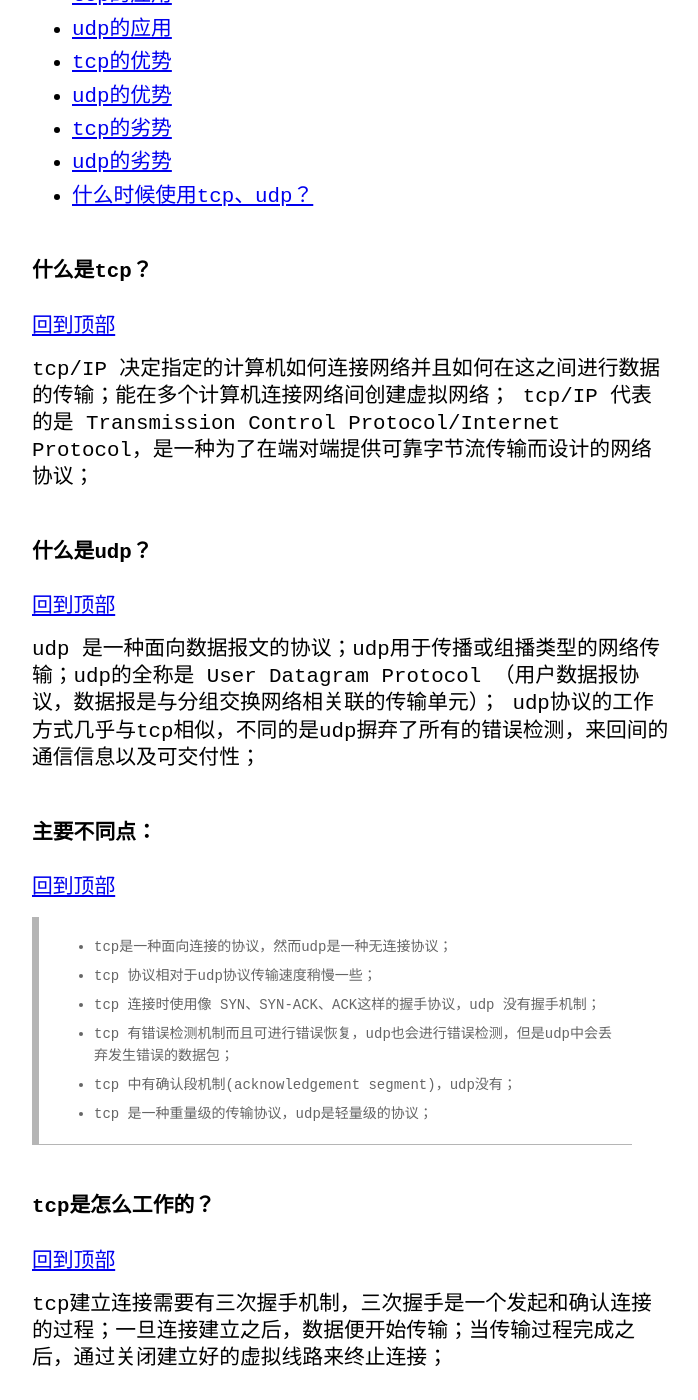
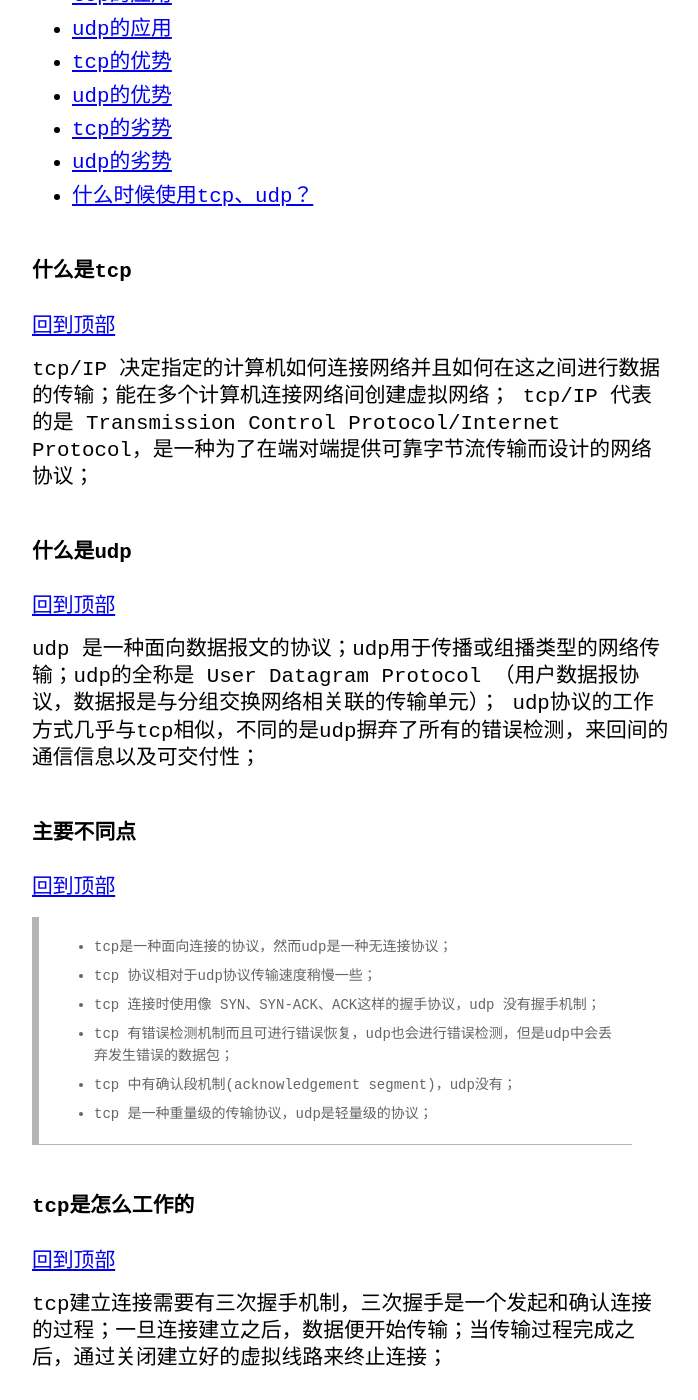
Before and after one commit to kvsur/kvsur.github.io, a Jekyll site: the page built from _posts/2021-06-07-network-TCPvsUPD.md, in a window 1280 px wide and 1400 px high, scrolled down 604 px. Shown: the whole window, without its empty margins (288-986 px from the left). Built offline with Jekyll 4.4.1, drawn with Linux system fonts in a browser that asks for light colours; some of the changed text lies outside the part shown.

```diff
--- a/_posts/2021-06-07-network-TCPvsUPD.md
+++ b/_posts/2021-06-07-network-TCPvsUPD.md
@@ -8,11 +8,11 @@ category: network
 
 在本文中，将涉及到的内容：
 
-- [什么是tcp？](#什么是tcp？)
-- [什么是udp？](#什么是udp？)
+- [什么是tcp？](#什么是tcp)
+- [什么是udp？](#什么是udp)
 - [主要的不同点](#主要的不同点)
-- [tcp是怎么工作的？](#tcp是怎么工作的？)
-- [udp是怎么工作的？](#udp是怎么工作的？)
+- [tcp是怎么工作的？](#tcp是怎么工作的)
+- [udp是怎么工作的？](#udp是怎么工作的)
 - [tcp的特性](#tcp的特性)
 - [tcp与udp之间的不同](#tcp与udp之间的不同)
 - [tcp的应用](#tcp的应用)
@@ -21,21 +21,21 @@ category: network
 - [udp的优势](#udp的优势)
 - [tcp的劣势](#tcp的劣势)
 - [udp的劣势](#udp的劣势)
-- [什么时候使用tcp、udp？](#什么时候使用tcp、udp？)
+- [什么时候使用tcp、udp？](#什么时候使用tcp和udp)
 
-#### 什么是tcp？
+#### 什么是tcp
 [回到顶部](#tcp对比udp有什么不同之处)
 
 tcp/IP 决定指定的计算机如何连接网络并且如何在这之间进行数据的传输；能在多个计算机连接网络间创建虚拟网络；
 tcp/IP 代表的是 Transmission Control Protocol/Internet Protocol，是一种为了在端对端提供可靠字节流传输而设计的网络协议；
 
-#### 什么是udp？
+#### 什么是udp
 [回到顶部](#tcp对比udp有什么不同之处)
 
 udp 是一种面向数据报文的协议；udp用于传播或组播类型的网络传输；udp的全称是 User Datagram Protocol （用户数据报协议，数据报是与分组交换网络相关联的传输单元）；
 udp协议的工作方式几乎与tcp相似，不同的是udp摒弃了所有的错误检测，来回间的通信信息以及可交付性；
 
-#### 主要不同点：
+#### 主要不同点
 [回到顶部](#tcp对比udp有什么不同之处)
 
 > - tcp是一种面向连接的协议，然而udp是一种无连接协议；
@@ -45,12 +45,12 @@ udp协议的工作方式几乎与tcp相似，不同的是udp摒弃了所有的
 > - tcp 中有确认段机制(acknowledgement segment)，udp没有；
 > - tcp 是一种重量级的传输协议，udp是轻量级的协议；
 
-#### tcp是怎么工作的？
+#### tcp是怎么工作的
 [回到顶部](#tcp对比udp有什么不同之处)
 
 tcp建立连接需要有三次握手机制，三次握手是一个发起和确认连接的过程；一旦连接建立之后，数据便开始传输；当传输过程完成之后，通过关闭建立好的虚拟线路来终止连接；
 
-#### udp是怎么工作的？
+#### udp是怎么工作的
 [回到顶部](#tcp对比udp有什么不同之处)
 
 udp采用一种简单的传输方式，没有隐含的握手机制用来对数据传输进行排序、保证可靠性和完整性；同时为了避免在网络接口中增加开销，udp默认错误检测以及纠正行为不重要，或者让其在程序中自行处理；udp也兼容数据包的广播(broadcast)和组播(multicasting)；
```
Also changed, not shown: other parts of _posts/2021-06-07-network-TCPvsUPD.md (+1 -1 lines).
